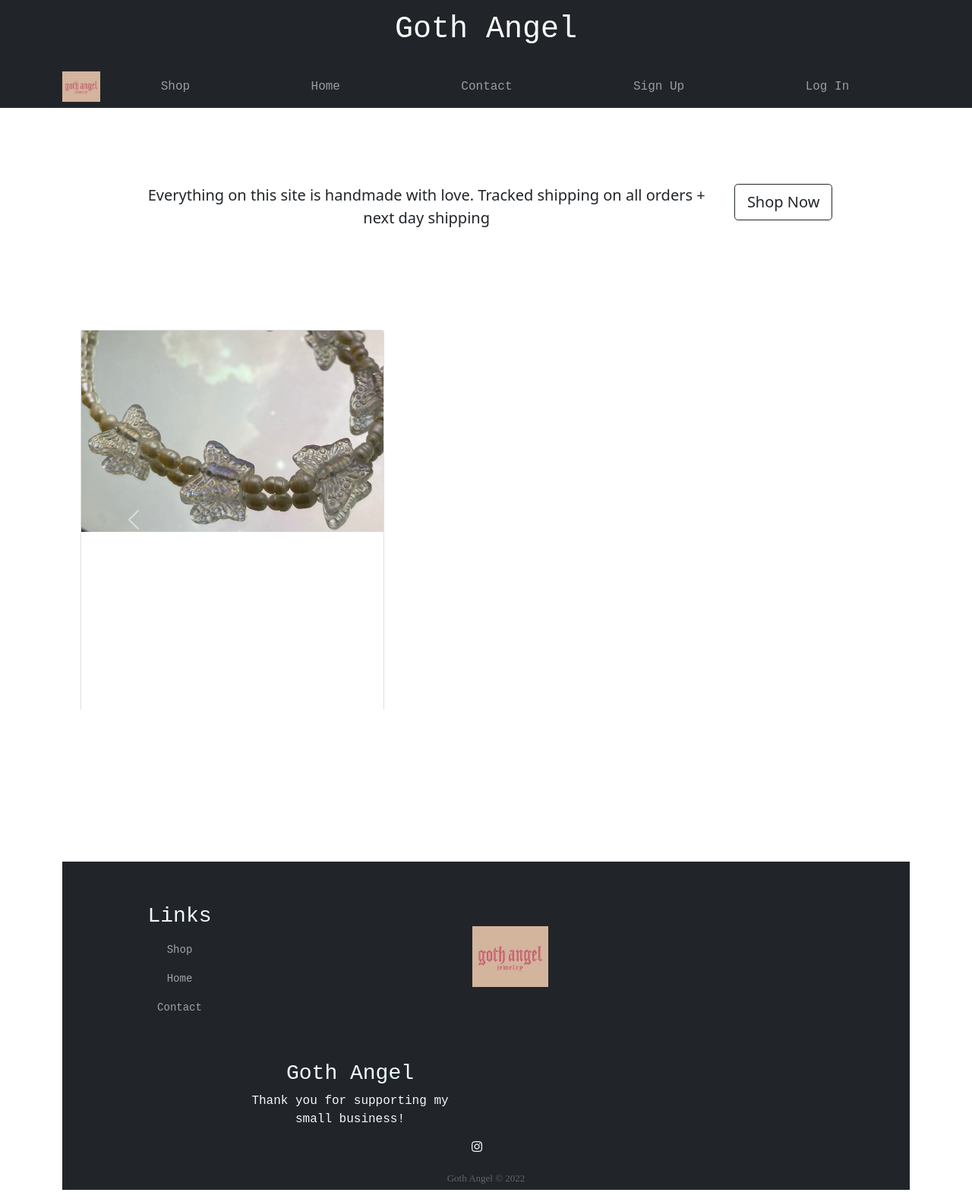
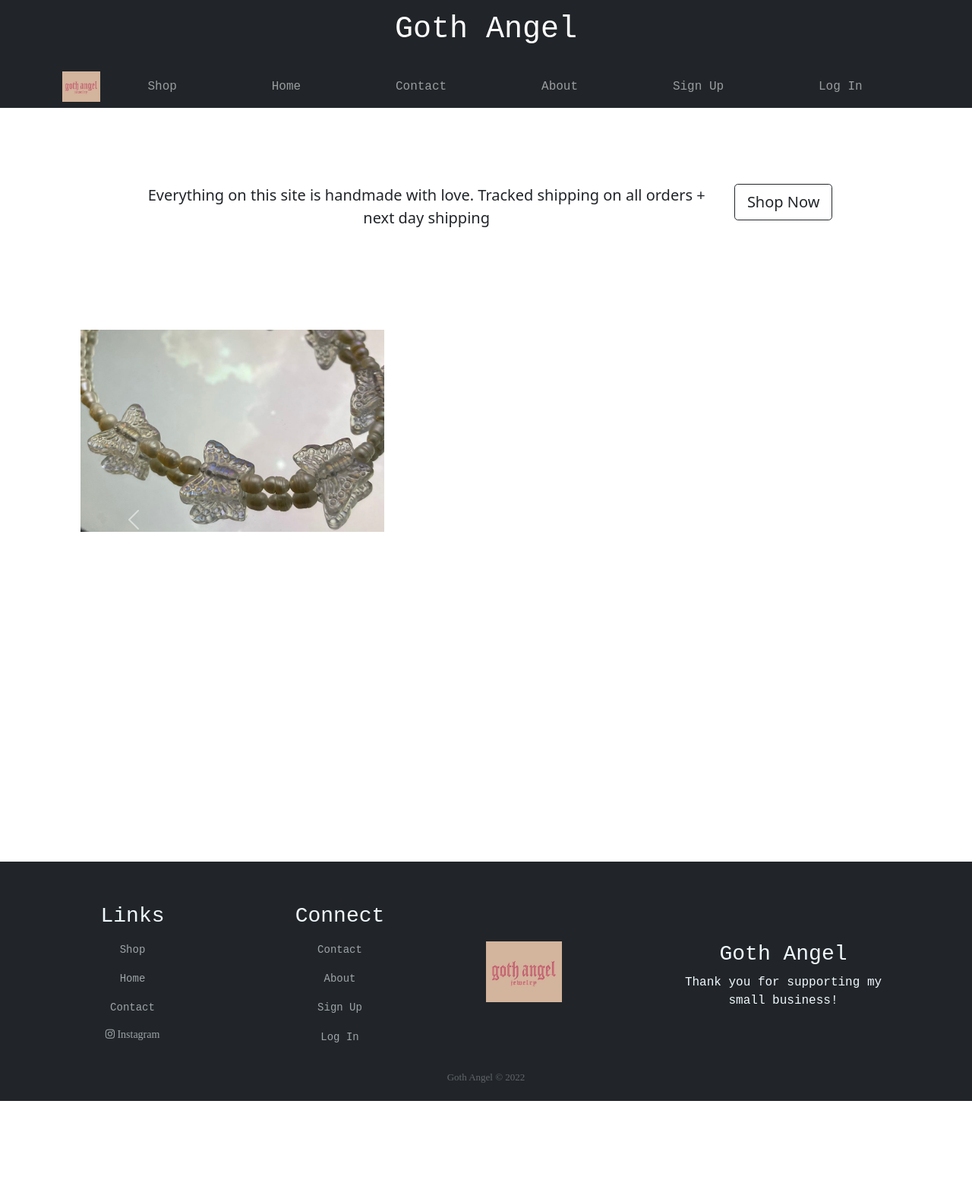
Before and after one commit to alexaped16/goth-angel, a Flask app: page / in a window 1280 px wide. Shown: the whole page at 76% size. After the commit the page ends 1449 px from the top, so only its background shows below. Run offline with Flask 2, Linux system fonts and the light colour scheme; some libraries are stand-ins or nearby versions.

Commit message:
monday commits

```diff
--- a/app/routes.py
+++ b/app/routes.py
@@ -10,11 +10,15 @@
     title = 'Home'
     return render_template('index.html',  title=title)
 
+@app.route('/about')
+def about():
+    title = 'About'
+    return render_template('about.html',  title=title)
+
 
 @app.route('/shop')
 def shop():
     title = 'Shop'
-    # products = products.query.all()
     return render_template('contact.html',  title=title)
 
 
--- a/app/static/main.css
+++ b/app/static/main.css
@@ -55,13 +55,17 @@
       padding: 1px;
   }
 
+  .about{
+    padding-top: 200px;
+    font-family: 'Courier New', Courier, monospace;
+
+  }
+
 
 
   #goth-angel{
       padding: 15px
   }
-
-
 
   .card
   {
@@ -107,9 +111,14 @@
     background-color:#282d32;
   }
 
+  .links{
+    padding-right: 100px;
+  }
+
   .footer-message{
     font-family: 'Courier New', Courier, monospace;
-    padding-left: 200px
+    padding-left: 0px;
+    padding-top: 50px
   }
 
 
@@ -131,18 +140,15 @@
 
   }
 
-
-
-
   .footer-dark .copyright {
     text-align:center;
     padding-top:24px;
     opacity:0.3;
     font-size:13px;
-    margin-bottom:0;
+    margin-bottom:1;
   }
 
 .footer-image{
-    padding-top: 80px;
-    padding-left: 255px
+    padding-top: 100px;
+    padding-right: 50px
 }
--- a/app/templates/base.html
+++ b/app/templates/base.html
@@ -36,6 +36,9 @@
                         </li>
                         <li class="nav-item">
                             <a class="nav-link font-weight-bold" href="{{ url_for('contact') }}">Contact</a>
+                        </li>
+                        <li class="nav-item">
+                            <a class="nav-link font-weight-bold" href="{{ url_for('about') }}">About</a>
                         </li>
                         {% if current_user.is_authenticated %}
                         <li class="nav-item">
@@ -77,22 +80,33 @@
         <footer>
             <div class="container container-fluid">
                 <div class="row w-100">
-                    <div class="col-sm-6 col-md-3 item">
+                    <div class="col-sm-6 col-md-3 item links">
                         <h3>Links</h3>
                         <ul class='navbar-nav nav-fill w-100'>
                             <a class="nav-link font-weight-bold" href="{{ url_for('shop') }}">Shop</a>
                             <a class="nav-link font-weight-bold" href="{{ url_for('index') }}">Home</a>
                             <a class="nav-link font-weight-bold" href="{{ url_for('contact') }}">Contact</a>
+                            <a class="fab fa-instagram nav-link font-weight-bold" href="{{ url_for('contact') }}"> Instagram</a>
+                        </ul>
+                    </div>
+                    <div class="col-sm-6 col-md-3 item links">
+                        <h3>Connect</h3>
+                        <ul class='navbar-nav nav-fill w-100'>
+                            <a class="nav-link font-weight-bold" href="{{ url_for('contact') }}">Contact</a>
+                            <a class="nav-link font-weight-bold" href="{{ url_for('about') }}">About</a>
+                            <a class="nav-link font-weight-bold" href="{{ url_for('signup') }}">Sign Up</a>
+                            <a class="nav-link font-weight-bold" href="{{ url_for('login') }}">Log In</a>
                         </ul>
                     </div>
                     <div class="col-sm-6 col-md-3 item footer-image">
-                        <img src="{{url_for('static', filename='IMG_71C7E6DB9E11-1.jpeg')}}" width="100" height="80" alt="">
+                        <ul class='navbar-nav nav-fill w-100'>
+                            <img src="{{url_for('static', filename='IMG_71C7E6DB9E11-1.jpeg')}}" width="100" height="80" alt="">
+                        </ul>
                     </div>
-                    <div class="col-md-6 item text footer-message">
+                    <div class="col-md-3 item text footer-message">
                         <h3>Goth Angel</h3>
                         <p>Thank you for supporting my small business! </p>
                     </div>
-                    <div id="insta" <i class="fab fa-instagram" href="{{ url_for('contact') }}"></i> </div>
                 </div>
                 <p class="copyright">Goth Angel © 2022</p>
             </div>
--- a/app/templates/index.html
+++ b/app/templates/index.html
@@ -35,7 +35,7 @@
                 <div class="carousel-inner" role="listbox">
                     <div class="carousel-item active">
                         <div class="col-md-3">
-                            <div class="card">
+                            <div class="card border-0">
                                 <div class="card-img">
                                     <img src="{{url_for('static', filename='IMG_99E67573723B-1.jpeg')}}" class="img-fluid">
                                 </div>
@@ -45,7 +45,7 @@
                     </div>
                     <div class="carousel-item">
                         <div class="col-md-3">
-                            <div class="card">
+                            <div class="card border-0">
                                 <div class="card-img">
                                     <img src="{{url_for('static', filename='IMG_5EBDC335CE43-1.jpeg')}}" class="img-fluid">
                                 </div>
@@ -55,7 +55,7 @@
                     </div>
                     <div class="carousel-item">
                         <div class="col-md-3">
-                            <div class="card">
+                            <div class="card border-0">
                                 <div class="card-img">
                                     <img src="{{url_for('static', filename='IMG_97D34BCBA0F2-1.jpeg')}}" class="img-fluid">
                                 </div>
@@ -65,7 +65,7 @@
                     </div>
                     <div class="carousel-item">
                         <div class="col-md-3">
-                            <div class="card">
+                            <div class="card border-0">
                                 <div class="card-img">
                                     <img src="{{url_for('static', filename='IMG_C94283424440-1.jpeg')}}" class="img-fluid">
                                 </div>
@@ -75,7 +75,7 @@
                     </div>
                     <div class="carousel-item">
                         <div class="col-md-3">
-                            <div class="card">
+                            <div class="card border-0">
                                 <div class="card-img">
                                     <img src="{{url_for('static', filename='IMG_71C7E6DB9E11-1.jpeg')}}" class="img-fluid">
                                 </div>
@@ -85,7 +85,7 @@
                     </div>
                     <div class="carousel-item">
                         <div class="col-md-3">
-                            <div class="card">
+                            <div class="card border-0">
                                 <div class="card-img">
                                     <img src="{{url_for('static', filename='IMG_E98502A7D2ED-1.jpeg')}}" class="img-fluid">
                                 </div>
@@ -100,7 +100,9 @@
                 <a class="carousel-control-next bg-transparent w-aut" href="#recipeCarousel" role="button" data-bs-slide="next">
                     <span class="carousel-control-next-icon" aria-hidden="true"></span>
                 </a>
+                </div>
             </div>
+        </div>
 
     {% endif %}
 
--- a/app/templates/login.html
+++ b/app/templates/login.html
@@ -2,7 +2,7 @@
 
 
 {% block content %}
-<div class="container w-100">
+<!-- <div class="container w-100"> -->
     <div class="row">
       <div id=login class="col-auto me-auto">
     <img src="{{url_for('static', filename='002745980001.jpg')}}" height=600px; width=800px; class="img-fluid">
@@ -28,5 +28,6 @@
             </div>
         </form>
     </div>
+    </div>
 
 {% endblock content %}
--- a/requirements.txt
+++ b/requirements.txt
@@ -9,18 +9,16 @@
 Flask-Migrate==3.1.0
 Flask-SQLAlchemy==2.5.1
 Flask-WTF==1.0.1
-gunicorn==20.1.0
 idna==3.3
 importlib-metadata==4.11.3
 itsdangerous==2.1.2
 Jinja2==3.1.1
 Mako==1.2.0
 MarkupSafe==2.1.1
-psycopg2==2.9.3
 python-dotenv==0.20.0
 six==1.16.0
 SQLAlchemy==1.4.34
 urllib3==1.26.9
-Werkzeug==2.1.0
+Werkzeug==2.1.1
 WTForms==3.0.1
-zipp==3.7.0
+zipp==3.8.0
--- a/run.py
+++ b/run.py
@@ -1,6 +1,6 @@
 from app import app, db
-from app.models import User
+from app.models import Cart, Contact, Products, User
 
 @app.shell_context_processor
 def make_context():
-    return {'db': db, 'User': User}
+    return {'db': db, 'User': User, 'Products': Products, 'Contact': Contact, 'Cart': Cart }
```
Also changed, not shown: app/templates/about.html (added, +16 -0 lines), migrations/versions/462c478c4fc1_initial_migration.py (added, +65 -0 lines), app.db, app/static/IMG_473E72749EBE-1.jpeg (added).
